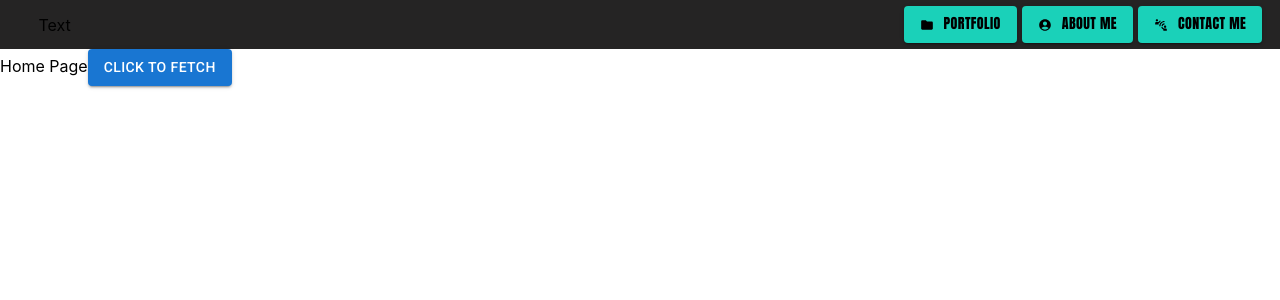
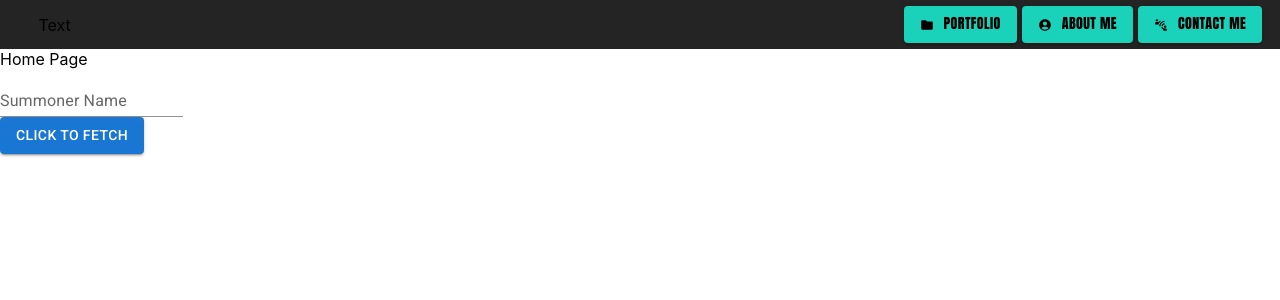
Before and after one commit to vndrewhk/TFT-Tracker, a Next.js app: page / in a window 1280 px wide. Shown: the top 300 px of the page. Built offline with nearby package versions, Linux system fonts and the light colour scheme.

Commit message:
working search bar

```diff
--- a/components/matches/NewSummoner.js
+++ b/components/matches/NewSummoner.js
@@ -1,8 +1,17 @@
-import { Button } from "@mui/material";
+import { Button, TextField } from "@mui/material";
+import { Box } from "@mui/system";
+import { useRef, useState } from "react";
 
 const NewSummoner = (props) => {
-  const fetchSummoner = async (summonerName) => {
-    summonerName = "Voidlapse";
+  const [summonerName, setSummonerName] = useState("");
+
+  const summonerRef = useRef();
+
+  const summonerBlurHandler = () => {
+    setSummonerName(summonerRef.current.value);
+  };
+
+  const fetchSummoner = async () => {
     console.log("prefetch");
     try {
       const response = await fetch(
@@ -19,6 +28,17 @@ const NewSummoner = (props) => {
   };
   return (
     <>
+      <form>
+        <Box>
+          <TextField
+            id="input-with-sx"
+            label="Summoner Name"
+            variant="standard"
+            inputRef={summonerRef}
+            onBlur={summonerBlurHandler}
+          />
+        </Box>
+      </form>
       <Button variant="contained" onClick={fetchSummoner}>
         Click to fetch
       </Button>
```
